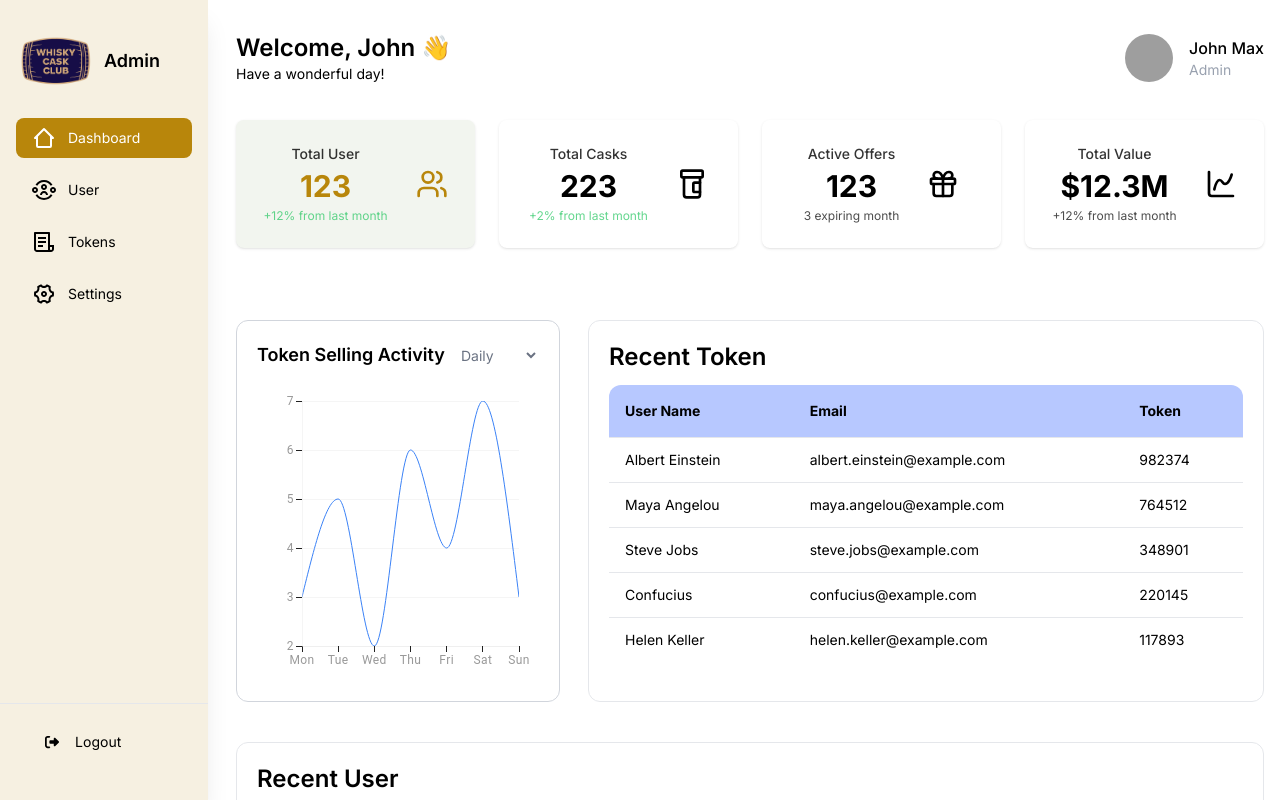
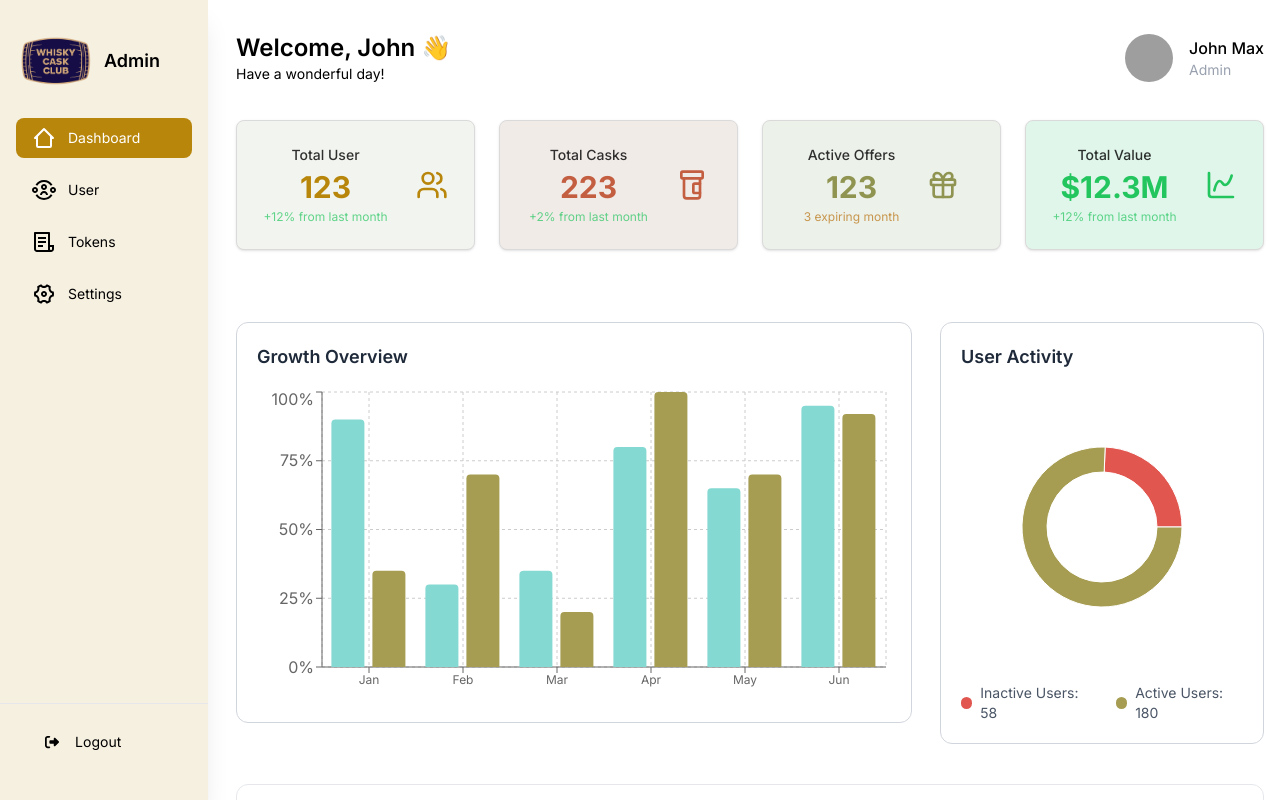
Before and after one commit to hasiburrahmanakash79/Whisky-Wealth, a React (Vite) app: page / in a window 1280 px wide. Built offline with nearby package versions, Linux system fonts and the light colour scheme; grey boxes are pictures that could not be loaded.

Commit message:
enhance dashboard with new charts for growth overview and user activity

```diff
--- a/src/Pages/Dashboards/Home/DashboardCard.jsx
+++ b/src/Pages/Dashboards/Home/DashboardCard.jsx
@@ -5,7 +5,7 @@ const DashboardCard = () => {
 
   return (
     <div className="grid grid-cols-4 gap-6 mb-8">
-      <div className="p-6 rounded-lg shadow-sm bg-[#F2F5EF]">
+      <div className="p-6 rounded-lg shadow-sm bg-[#F2F5EF] border border-[#DBDADA]">
         <div className="flex items-center justify-center gap-7">
           <div className="text-center">
             <p className="text-sm font-medium opacity-80">Total User</p>
@@ -15,34 +15,34 @@ const DashboardCard = () => {
           <Users className='w-8 h-8 text-[#B8860B]'/>
         </div>
       </div>
-      <div className="p-6 rounded-lg shadow-sm">
+      <div className="p-6 rounded-lg shadow-sm bg-[#F1EBE8] border border-[#DBDADA]">
         <div className="flex items-center justify-center gap-7">
           <div className="text-center">
             <p className="text-sm font-medium opacity-80">Total Casks</p>
-            <p className="text-3xl font-bold mt-1 text-[#C35E40-]">223</p>
+            <p className="text-3xl font-bold mt-1 text-[#C35E40]">223</p>
             <p className="text-xs mt-1 opacity-70 text-[#22C55E]">+2% from last month</p>
           </div>
-          <PillBottle className='w-8 h-8'/>
+          <PillBottle className='w-8 h-8 text-[#C35E40]'/>
         </div>
       </div>
-      <div className="p-6 rounded-lg shadow-sm">
+      <div className="p-6 rounded-lg shadow-sm bg-[#ECF1EA] border border-[#DBDADA]">
         <div className="flex items-center justify-center gap-7">
           <div className="text-center">
             <p className="text-sm font-medium opacity-80">Active Offers</p>
-            <p className="text-3xl font-bold mt-1">123</p>
-            <p className="text-xs mt-1 opacity-70">3 expiring month</p>
+            <p className="text-3xl font-bold mt-1 text-[#909451]">123</p>
+            <p className="text-xs mt-1 opacity-70 text-[#B8700B]">3 expiring month</p>
           </div>
-          <Gift className='w-8 h-8'/>
+          <Gift className='w-8 h-8 text-[#909451]'/>
         </div>
       </div>
-      <div className='p-6 rounded-lg shadow-sm'>
+      <div className='p-6 rounded-lg shadow-sm bg-[#E1F6EB] border border-[#DBDADA]'>
       <div className="flex items-center justify-center gap-7">
         <div className="text-center">
           <p className='text-sm font-medium opacity-80'>Total Value</p>
-          <p className='text-3xl font-bold mt-1'>$12.3M</p>
-          <p className='text-xs mt-1 opacity-70'>+12% from last month</p>
+          <p className='text-3xl font-bold mt-1 text-[#22C55E]'>$12.3M</p>
+          <p className='text-xs mt-1 opacity-70 text-[#22C55E]'>+12% from last month</p>
         </div>
-        <ChartSpline className='w-8 h-8'/>
+        <ChartSpline className='w-8 h-8 text-[#22C55E]'/>
       </div>
     </div>
     </div>
--- /dev/null
+++ b/src/Pages/Dashboards/Home/GrowthOverviewChart.jsx
@@ -0,0 +1,38 @@
+import {
+  BarChart,
+  Bar,
+  XAxis,
+  YAxis,
+  CartesianGrid,
+  Tooltip,
+  ResponsiveContainer,
+} from "recharts";
+
+const data = [
+  { month: "Jan", teal: 90, olive: 35 },
+  { month: "Feb", teal: 30, olive: 70 },
+  { month: "Mar", teal: 35, olive: 20 },
+  { month: "Apr", teal: 80, olive: 100 },
+  { month: "May", teal: 65, olive: 70 },
+  { month: "Jun", teal: 95, olive: 92 },
+];
+
+const GrowthOverviewChart = () => {
+  return (
+    <div className="border border-gray-300 p-5 rounded-xl">
+      <h2 className="text-lg font-semibold text-gray-800 mb-4">Growth Overview</h2>
+      <ResponsiveContainer width="100%" height={315}>
+        <BarChart data={data} barGap={8}>
+          <CartesianGrid vertical={true} strokeDasharray="3 3" />
+          <XAxis dataKey="month" tick={{ fontSize: 12 }} />
+          <YAxis domain={[0, 100]} tickFormatter={(val) => `${val}%`} />
+          <Tooltip formatter={(value) => `${value}%`} />
+          <Bar dataKey="teal" fill="#84D9D2" radius={[4, 4, 0, 0]} />
+          <Bar dataKey="olive" fill="#A69D52" radius={[4, 4, 0, 0]} />
+        </BarChart>
+      </ResponsiveContainer>
+    </div>
+  );
+};
+
+export default GrowthOverviewChart;
--- a/src/Pages/Dashboards/Home/Home.jsx
+++ b/src/Pages/Dashboards/Home/Home.jsx
@@ -2,17 +2,19 @@ import DashboardCard from './DashboardCard';
 import RecentUser from './RecentUser';
 import WeeklyActivity from './WeeklyActivity';
 import RecentToken from './RecentToken';
+import GrowthOverviewChart from './GrowthOverviewChart';
+import UserActivityChart from './UserActivityChart';
 
 const Home = () => {
     return (
          <div>
             <DashboardCard/>
             <div className="py-10 grid grid-cols-3 gap-7">
+                <div className='col-span-2'>
+                    <GrowthOverviewChart/>
+                </div>
                 <div className='col-span-1'>
-                    <WeeklyActivity/>
-                </div>
-                <div className='col-span-2'>
-                    <RecentToken/>
+                    <UserActivityChart/>
                 </div>
             </div>
             <RecentUser/>
--- /dev/null
+++ b/src/Pages/Dashboards/Home/UserActivityChart.jsx
@@ -0,0 +1,69 @@
+import {
+  PieChart,
+  Pie,
+  Cell,
+  ResponsiveContainer,
+} from "recharts";
+
+const data = [
+  { name: "Inactive Users", value: 58 },
+  { name: "Active Users", value: 180 },
+];
+
+const COLORS = ["#E15750", "#A69D52"];
+
+const RADIAN = Math.PI / 180;
+
+const renderCustomizedLabel = ({ cx, cy }) => {
+  return (
+    <text
+      x={cx}
+      y={cy}
+      textAnchor="middle"
+      dominantBaseline="middle"
+      className="text-sm font-semibold fill-gray-800"
+    >
+      {/* Center label (optional) */}
+    </text>
+  );
+};
+
+const UserActivityChart = () => {
+  return (
+    <div className="border border-gray-300 p-5 rounded-xl">
+      <h2 className="text-lg font-semibold text-gray-800 mb-4">User Activity</h2>
+      <ResponsiveContainer width="100%" height={280}>
+        <PieChart>
+          <Pie
+            data={data}
+            cx="50%"
+            cy="50%"
+            innerRadius={55}
+            outerRadius={80}
+            labelLine={false}
+            label={renderCustomizedLabel}
+            dataKey="value"
+          >
+            {data.map((entry, index) => (
+              <Cell key={`cell-${index}`} fill={COLORS[index]} />
+            ))}
+          </Pie>
+        </PieChart>
+      </ResponsiveContainer>
+
+      {/* Legend */}
+      <div className="flex items-center justify-center gap-6 mt-4 text-sm">
+        <div className="flex items-center space-x-2">
+          <span className="w-3 h-3 rounded-full" style={{ backgroundColor: "#E15750" }}></span>
+          <span className="text-gray-600">Inactive Users: {data[0].value}</span>
+        </div>
+        <div className="flex items-center space-x-2">
+          <span className="w-3 h-3 rounded-full" style={{ backgroundColor: "#A69D52" }}></span>
+          <span className="text-gray-600">Active Users: {data[1].value}</span>
+        </div>
+      </div>
+    </div>
+  );
+};
+
+export default UserActivityChart;
```
